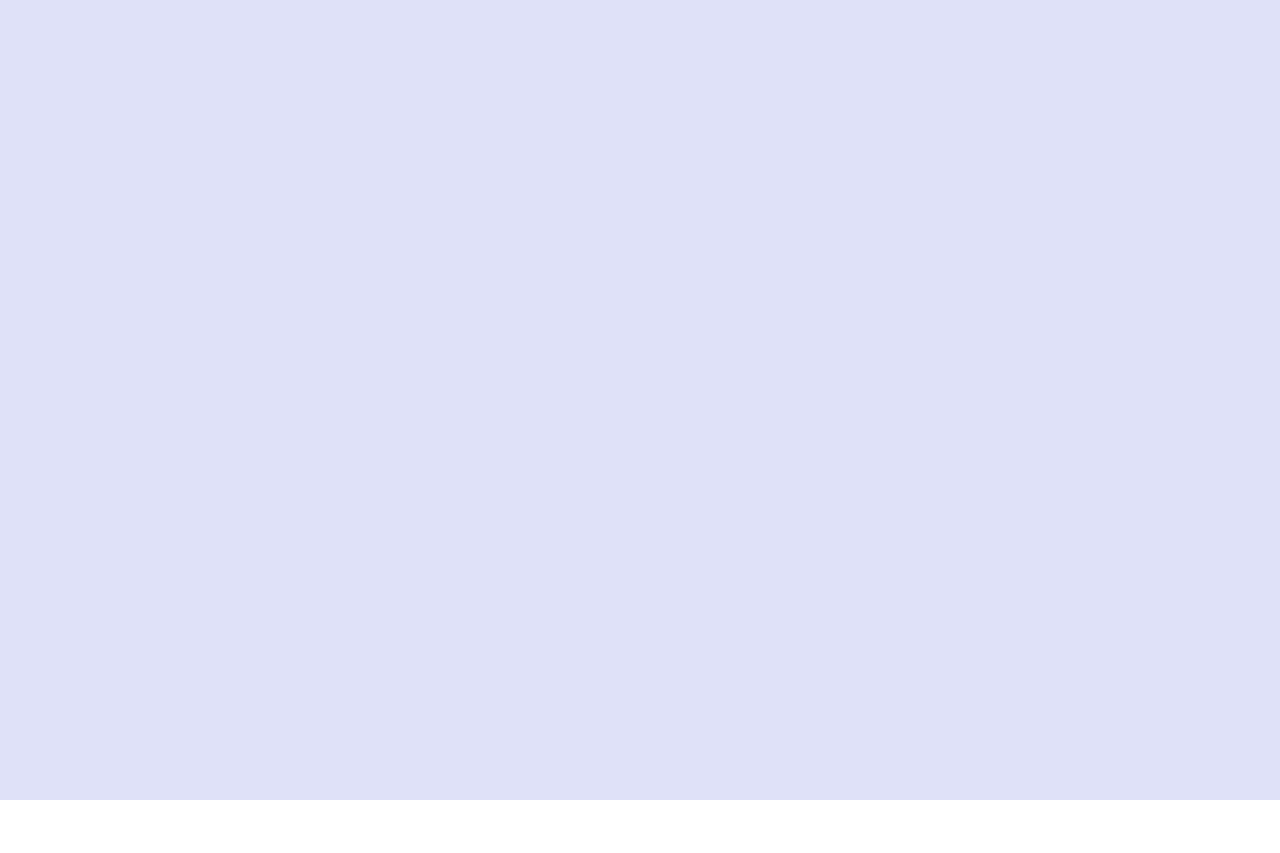
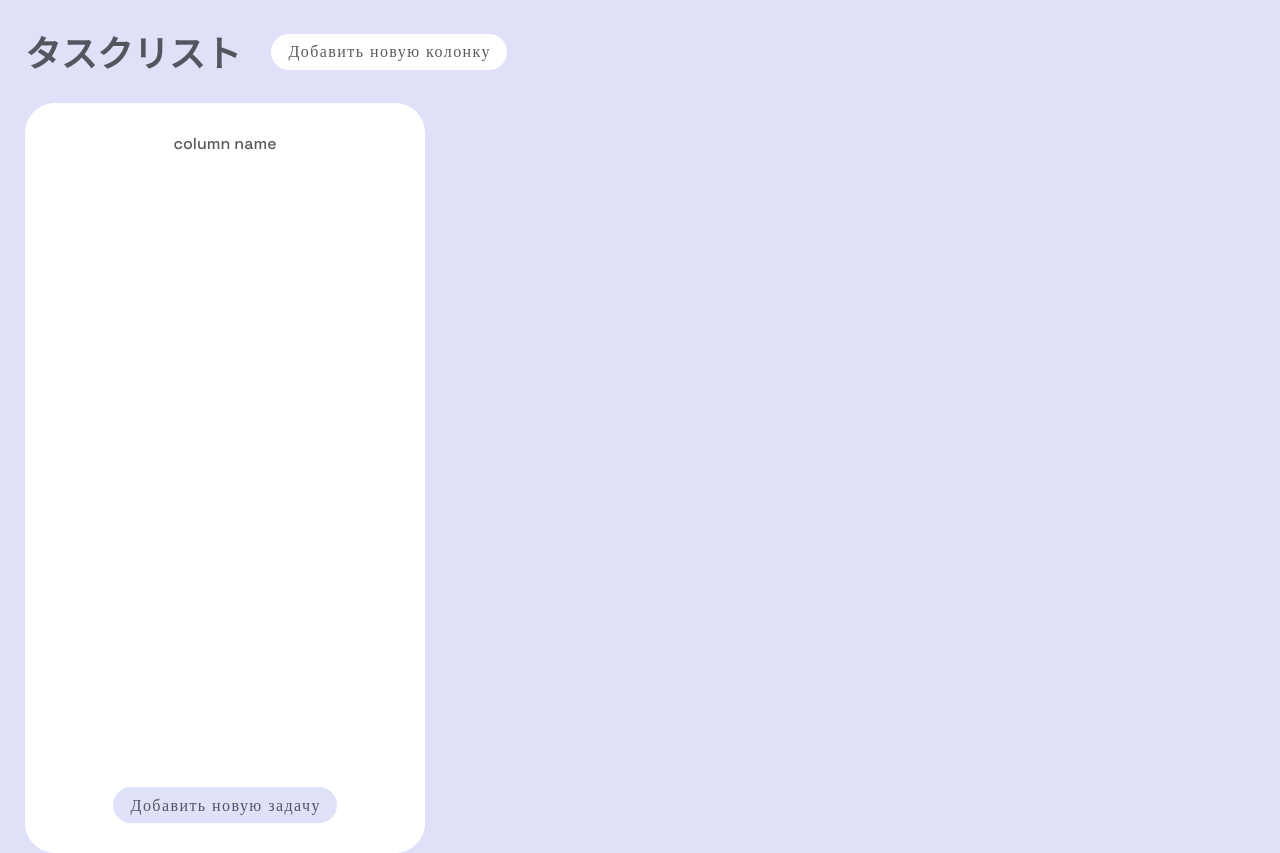
Before and after one commit to AndreyLorkend/task-tracker-front, a Vue app: page / in a window 1280 px wide. Before the commit the page ends 800 px from the top, so only its background shows below. Built offline with nearby package versions, Linux system fonts and the light colour scheme.

Commit message:
feat/wip (components) добавить layouts

```diff
--- a/src/components/ColumnLayout.vue
+++ b/src/components/ColumnLayout.vue
@@ -1,3 +1,30 @@
 <template lang="pug">
 //- Отрисовка карточек
+.column-layout--container
+  div
+    app-title column name
+  div
+    app-button.column-layout--button Добавить новую задачу
 </template>
+
+<style scoped>
+.column-layout--container {
+
+  display: flex;
+  flex-direction: column;
+  align-items: center;
+
+  width: 400px;
+  height: 750px;
+
+  border-radius: 30px;
+  background: #FFF;
+  padding: 30px;
+
+  justify-content: space-between;
+}
+
+.column-layout--button {
+  background-color: var(--app-color-background);
+}
+</style>
--- a/src/components/DashboardLayout.vue
+++ b/src/components/DashboardLayout.vue
@@ -1,3 +1,33 @@
+<script setup>
+import ColumnLayout from "./ColumnLayout.vue";
+</script>
+
 <template lang="pug">
-//- Отрисовка колонок
+.dashboard-layout-header
+  .dashboard-layout-header--text タスクリスト
+  app-button Добавить новую колонку
+.dashboard-layout-column
+  column-layout
 </template>
+
+<style scoped>
+.dashboard-layout-header {
+  display: flex;
+  align-items: center;
+  gap: 30px;
+  padding: 25px;
+}
+.dashboard-layout-header--text {
+  color: var(--app-text-color);
+  font-size: 36px;
+  font-style: normal;
+  font-weight: 700;
+  line-height: normal;
+}
+
+.dashboard-layout-column {
+  display: flex;
+  gap: 25px;
+  margin: 0 25px;
+}
+</style>
```
